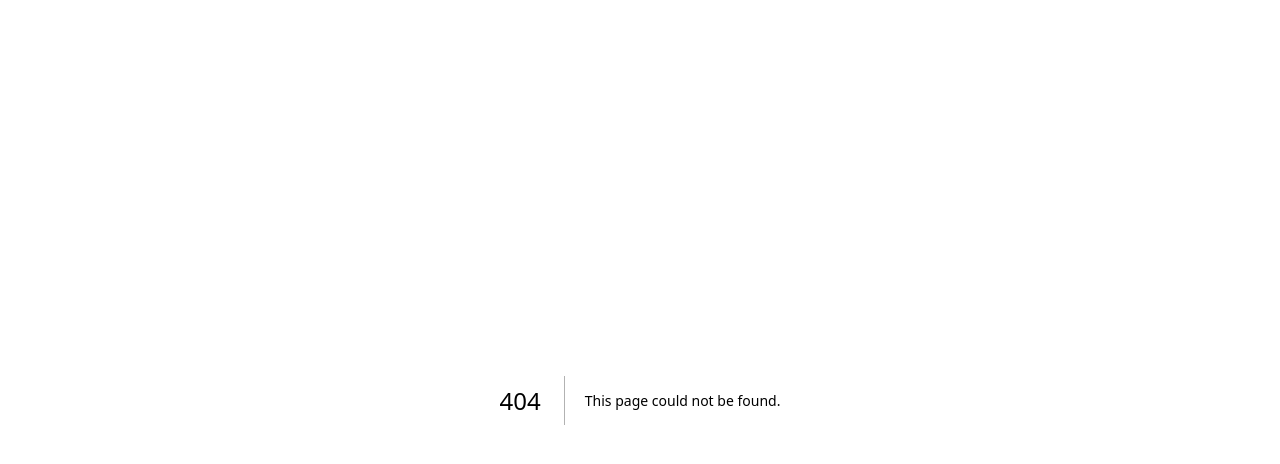
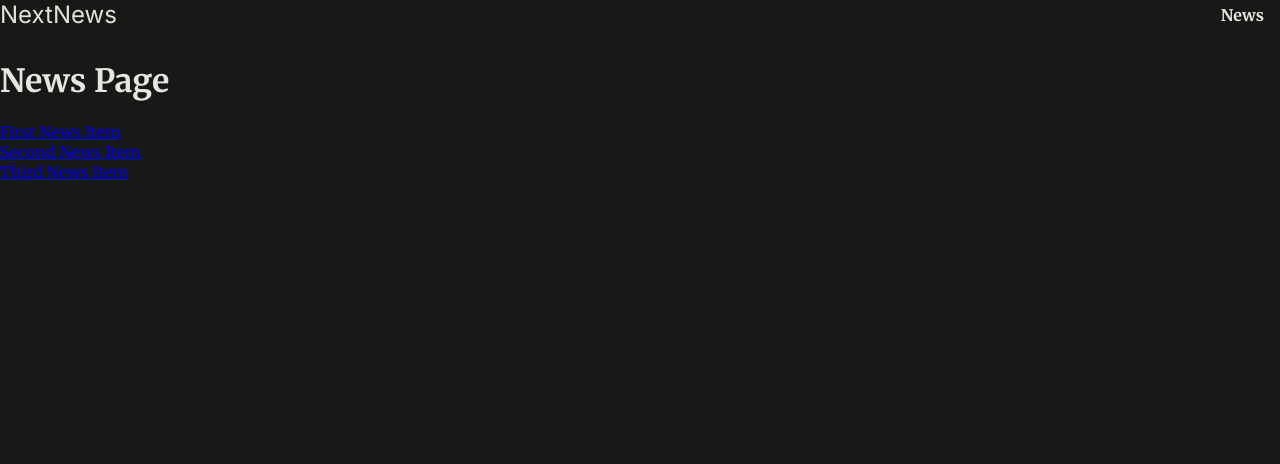
Before and after one commit to mdaz78/next-routing-and-rendering, a Next.js app: page /news in a window 1280 px wide. Before the commit this address had no page. Shown: the top 464 px of the page. Built offline with nearby package versions, Linux system fonts and the light colour scheme.

Commit message:
setup and solve exercise

```diff
--- a/app/layout.js
+++ b/app/layout.js
@@ -1,14 +1,18 @@
+import MainHeader from '@/components/main-header/main-header.component';
 import './globals.css';
 
 export const metadata = {
   title: 'Next.js Page Routing & Rendering',
   description: 'Learn how to route to different pages.',
-}
+};
 
 export default function RootLayout({ children }) {
- return (
-    <html lang="en">
-      <body>{children}</body>
+  return (
+    <html lang='en'>
+      <body>
+        <MainHeader />
+        {children}
+      </body>
     </html>
-  )
+  );
 }
--- /dev/null
+++ b/app/news/page.js
@@ -0,0 +1,22 @@
+import Link from 'next/link';
+
+const NewsPage = () => {
+  return (
+    <div>
+      <h1>News Page</h1>
+      <ul>
+        <li>
+          <Link href='/news/first-news'>First News Item</Link>
+        </li>
+        <li>
+          <Link href='/news/second-news'>Second News Item</Link>
+        </li>
+        <li>
+          <Link href='/news/third-news'>Third News Item</Link>
+        </li>
+      </ul>
+    </div>
+  );
+};
+
+export default NewsPage;
--- /dev/null
+++ b/components/main-header/main-header.component.jsx
@@ -0,0 +1,18 @@
+import Link from 'next/link';
+
+export default function MainHeader() {
+  return (
+    <header id='main-header'>
+      <div id='logo'>
+        <Link href='/'>NextNews</Link>
+      </div>
+      <nav>
+        <ul>
+          <li>
+            <Link href='/news'>News</Link>
+          </li>
+        </ul>
+      </nav>
+    </header>
+  );
+}
```
Also changed, not shown: app/news/(newsDetails)/[id]/page.js (added, +12 -0 lines), data/dummy-news.js (added, +47 -0 lines).
